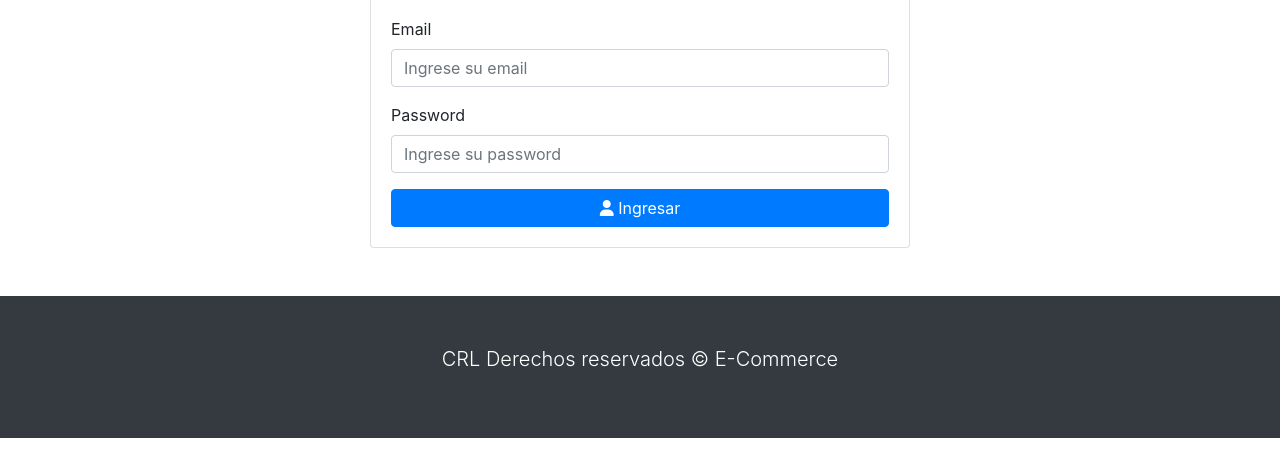
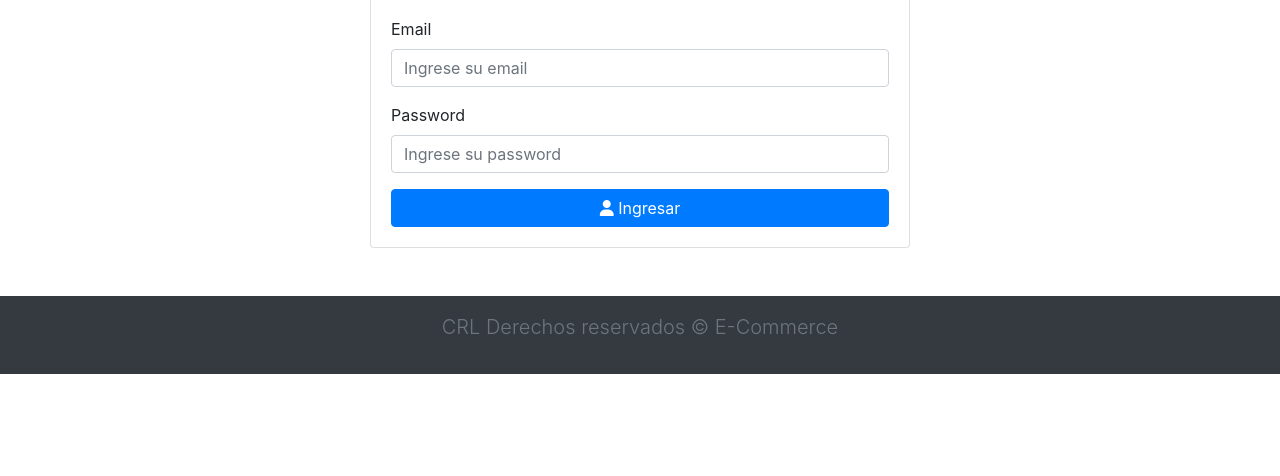
Before and after one commit to CManuelZarate/AdministracionWeb, a plain HTML site: page index.html in a window 1280 px wide. Shown: the part 218-694 px from the top of the page. Drawn offline with nearby package versions, Linux system fonts and the light colour scheme.

Commit message:
antes de merge

```diff
--- a/index.html
+++ b/index.html
@@ -49,11 +49,11 @@
             </div>
         </div>
     </section>
-    <footer class="bg-dark text-white mt-5 p-5">
+    <footer id="main-footer" class="bg-dark text-white mt-5 p-3">
         <div class="container">
             <div class="row">
                 <div class="col">
-                    <p class="lead text-center">
+                    <p class="lead text-center text-muted">
                         CRL Derechos reservados &copy;
                         <span>E-Commerce</span>
                     </p>
```
